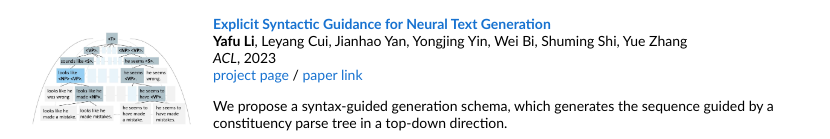
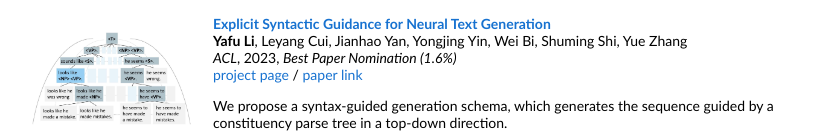
Before and after one commit to yafuly/yafuly, a plain HTML site: page index.html in a window 1280 px wide. Shown: the part 590-729 px from the top of the page, without its empty margins (228-1058 px from the left). Drawn offline with Linux system fonts and the light colour scheme.

Commit message:
minor fix

```diff
--- a/index.html
+++ b/index.html
@@ -98,7 +98,7 @@
         Shuming Shi,
         Yue Zhang
         <br>
-        <em>ACL</em>, 2023
+        <em>ACL</em>, 2023, <em>Best Paper Nomination (1.6%)</em>
         <br>
         <a href="https://github.com/yafuly/SyntaxGen">project page</a>
         /
```
